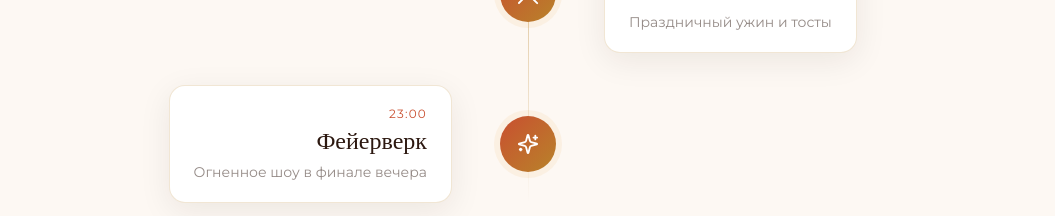
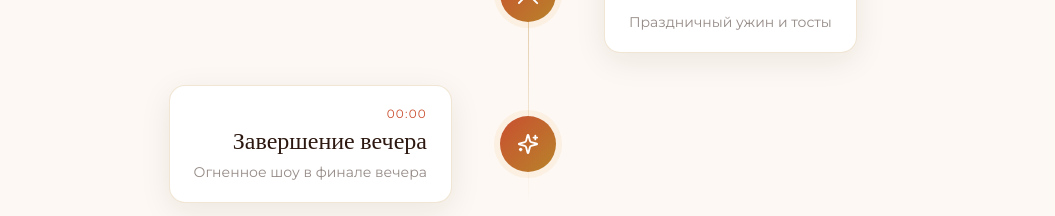
Before and after one commit to pr-poehali-dev/wedding-invitation-site-115, a React (Vite) app: page / in a window 1280 px wide. Shown: the part 2300-2516 px from the top of the page, without its empty margins (112-1167 px from the left). Built offline with nearby package versions, Linux system fonts and the light colour scheme.

Commit message:
fix: end evening at midnight

```diff
--- a/src/components/wedding/shared.tsx
+++ b/src/components/wedding/shared.tsx
@@ -9,7 +9,7 @@ export const PROGRAM = [
   { time: "10:00", icon: "Heart", title: "Церемония", desc: "Торжественная регистрация брака" },
   { time: "14:00", icon: "UtensilsCrossed", title: "Банкет", desc: "Праздничный ужин и тосты" },
 
-  { time: "23:00", icon: "Sparkles", title: "Фейерверк", desc: "Огненное шоу в финале вечера" },
+  { time: "00:00", icon: "Sparkles", title: "Завершение вечера", desc: "Огненное шоу в финале вечера" },
 ];
 
 export const DRESS_CODES = [
```
